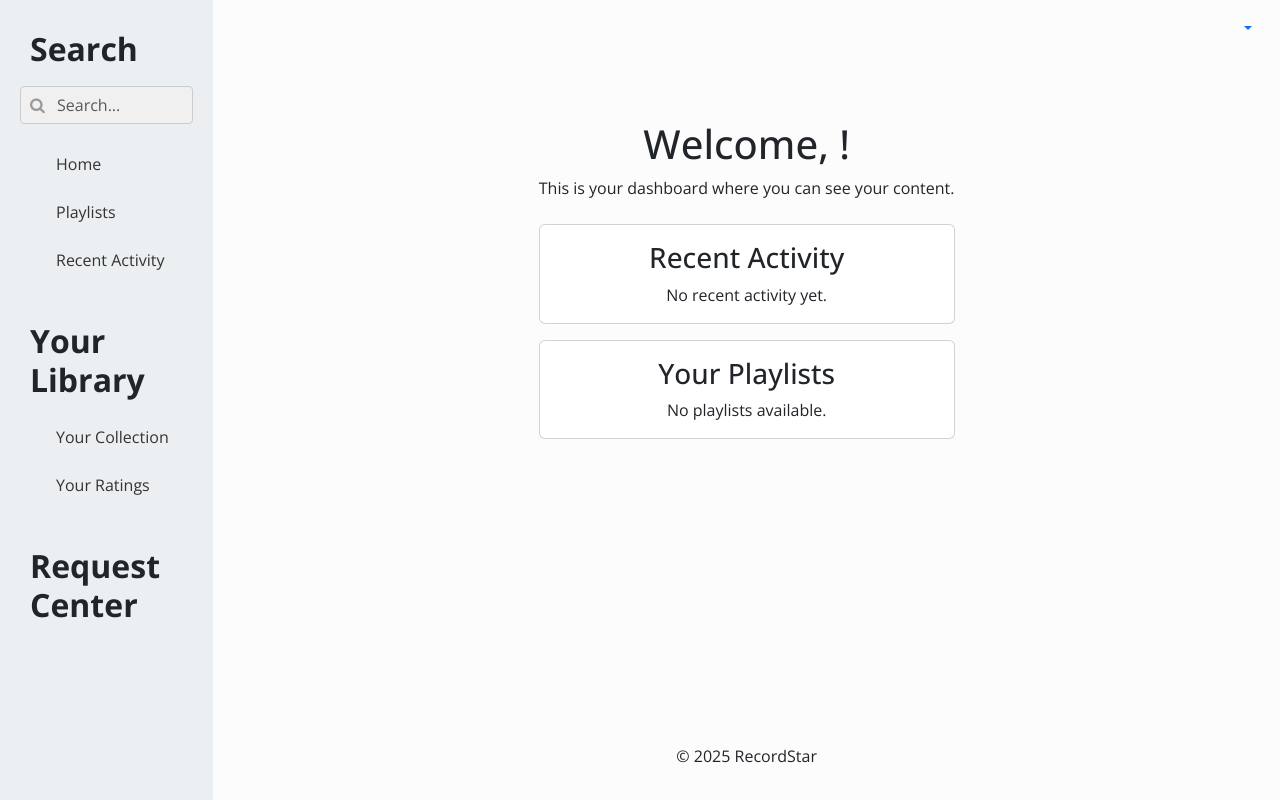
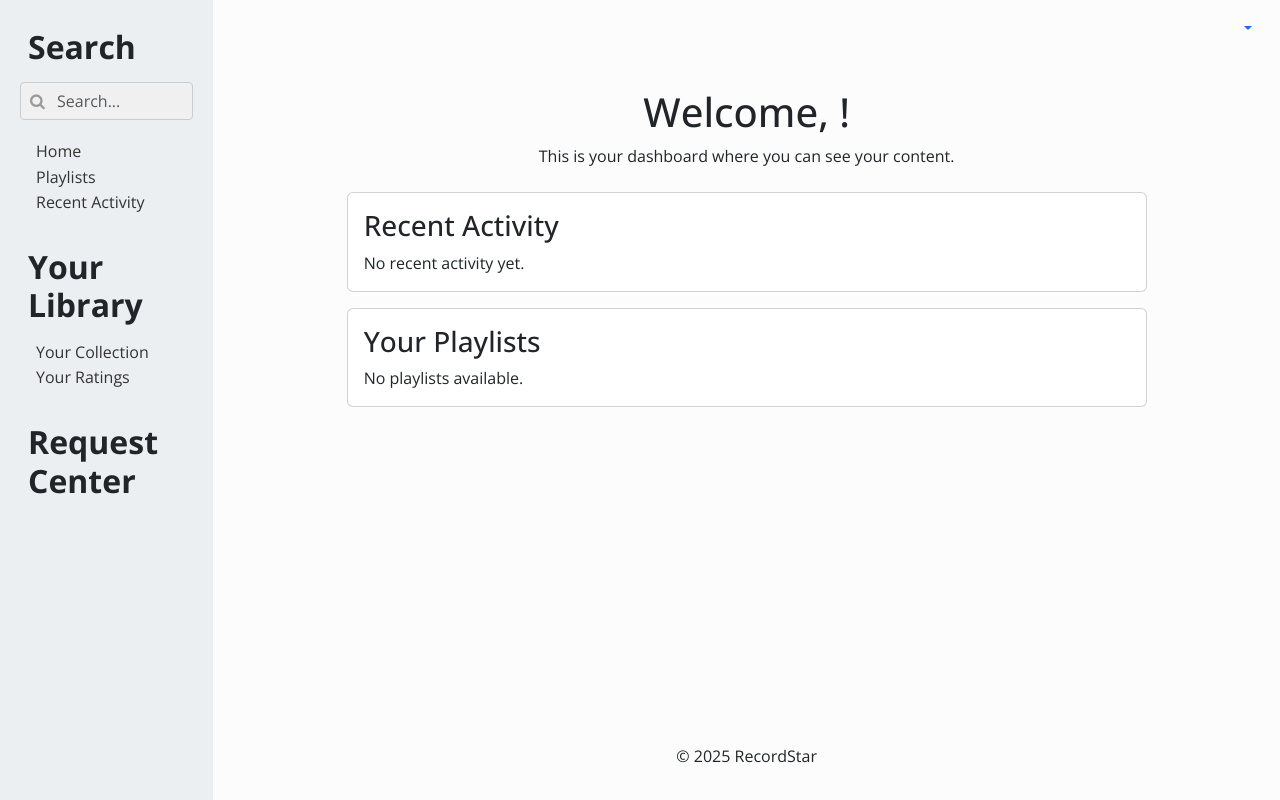
Before and after one commit to nnnguyenj/recordstar, a Django app: page /dashboard/ in a window 1280 px wide. Run offline with Django 3.2, Linux system fonts and the light colour scheme; some libraries are stand-ins or nearby versions.

Commit message:
did some orienting

```diff
--- a/users/templates/users/base.html
+++ b/users/templates/users/base.html
@@ -28,7 +28,7 @@
       padding: 20px;
     }
     .sidebar h2 {
-      padding: 10px;
+      padding: 0.5rem;
       font-weight: bold;
     }
     .sidebar ul {
@@ -36,7 +36,7 @@
       padding-left: 20px;
     }
     .sidebar li {
-      margin-bottom: 8px;
+      margin-bottom: 4px;
     }
     .sidebar li a {
       text-decoration: none;
@@ -50,6 +50,22 @@
       position: relative;
       margin-bottom: 20px;
     }
+    .sidebar ul.nav.flex-column {
+      margin-bottom: 0;      /* Remove bottom margin if any */
+      padding-left: 0;       /* Remove extra left padding */
+      gap: 0;                /* If your Bootstrap version supports gap directly in CSS */
+    }
+
+    .sidebar .nav-item {
+      margin-bottom: 2px !important; /* Force a smaller margin between items */
+    }
+
+    .sidebar .nav-link {
+      padding-top: 2px !important;   /* Reduce vertical padding */
+      padding-bottom: 2px !important;
+      line-height: 1.2 !important;   /* Tighten line spacing if desired */
+    }
+
     .search-container .fa-search {
       position: absolute;
       left: 10px;
--- a/users/templates/users/dashboard.html
+++ b/users/templates/users/dashboard.html
@@ -2,25 +2,24 @@
 {% load bootstrap5 %}
 
 {% block title %}Dashboard{% endblock %}
-
 {% block content %}
-<div class="d-flex align-items-start justify-content-center pt-5" style="min-height: 80vh;">
-  <div class="text-center">
+<div class="d-flex justify-content-center p-3">
+  <div style="max-width: 800px; width: 100%;">
+    <!-- Centered Welcome Section -->
+    <div class="text-center mb-4">
       <h1>Welcome, {{ user.username }}!</h1>
       <p>This is your dashboard where you can see your content.</p>
+    </div>
 
-    <!-- Vertical stack for the containers -->
-    <div class="mt-4">
-      <!-- Recent Activity Card -->
-      <div class="card mb-3">
+    <!-- Cards (left-aligned) -->
+    <div class="card mb-3 text-start">
       <div class="card-body">
         <h3 class="card-title">Recent Activity</h3>
         <p class="card-text">No recent activity yet.</p>
       </div>
     </div>
 
-      <!-- Your Playlists Card -->
-      <div class="card mb-3">
+    <div class="card mb-3 text-start">
       <div class="card-body">
         <h3 class="card-title">Your Playlists</h3>
         <p class="card-text">No playlists available.</p>
@@ -28,5 +27,4 @@
     </div>
   </div>
 </div>
-</div>
 {% endblock %}
```
Lines whose indentation alone changed are shown as unchanged.
